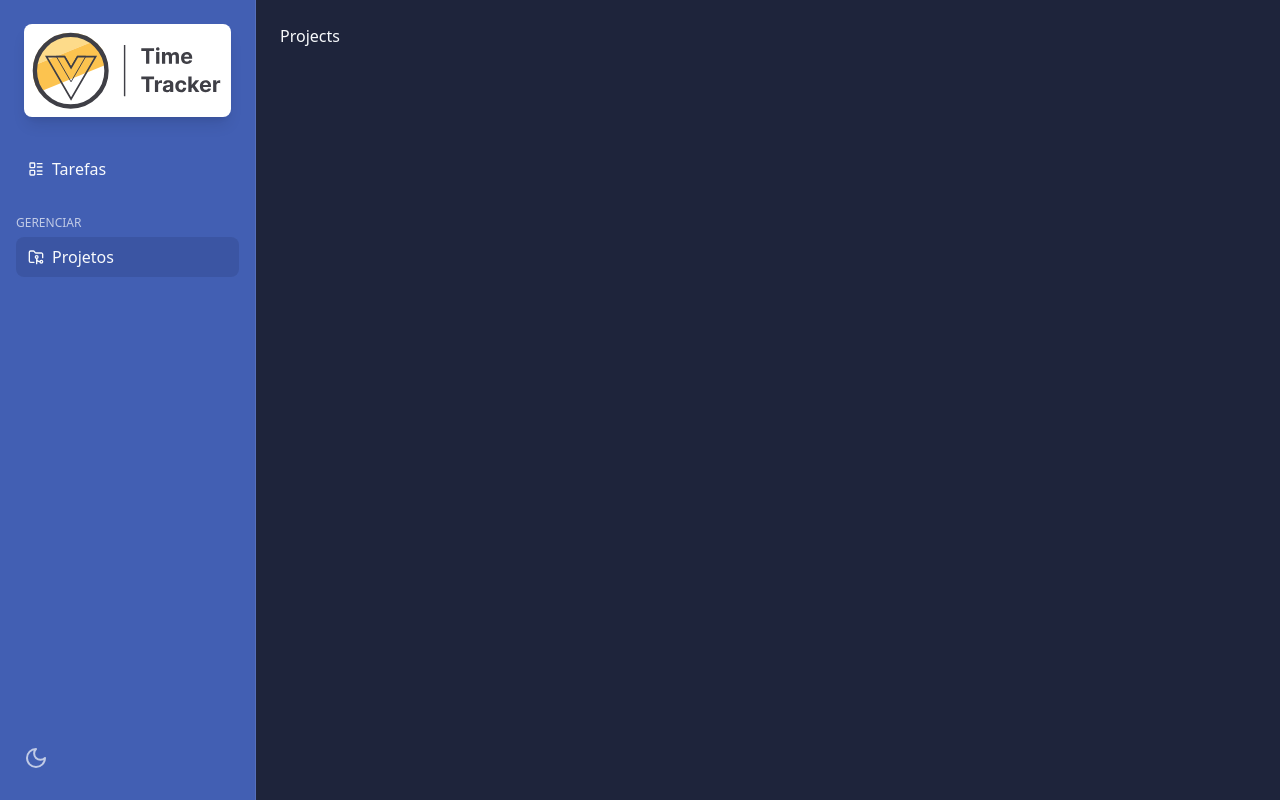
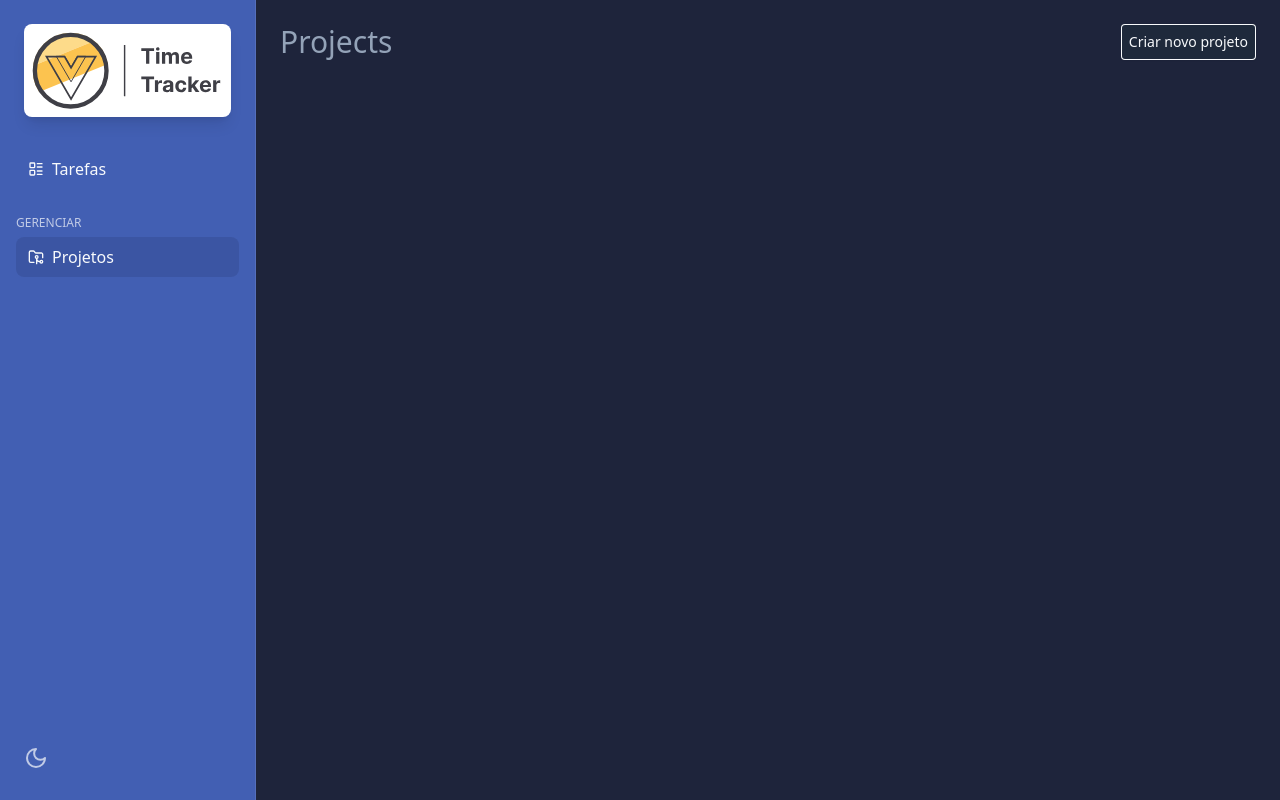
Before and after one commit to adeonirlabs/alura-time-tracker, a Vue app: page /projects in a window 1280 px wide. Built offline with nearby package versions, Linux system fonts and the light colour scheme.

Commit message:
Add new project button on projects page

```diff
--- a/src/pages/ProjectsPage.vue
+++ b/src/pages/ProjectsPage.vue
@@ -1,11 +1,19 @@
 <script lang="ts">
+import ActionButton from '../components/ui/ActionButton.vue'
+
 export default {
   name: 'ProjectsPage',
+  components: {
+    ActionButton,
+  },
 }
 </script>
 
 <template>
   <section class="p-6">
-    <h1 class="text-foreground">Projects</h1>
+    <header class="flex items-center justify-between">
+      <h1 class="text-3xl text-muted-foreground">Projects</h1>
+      <ActionButton variant="secondary">Criar novo projeto</ActionButton>
+    </header>
   </section>
 </template>
```
